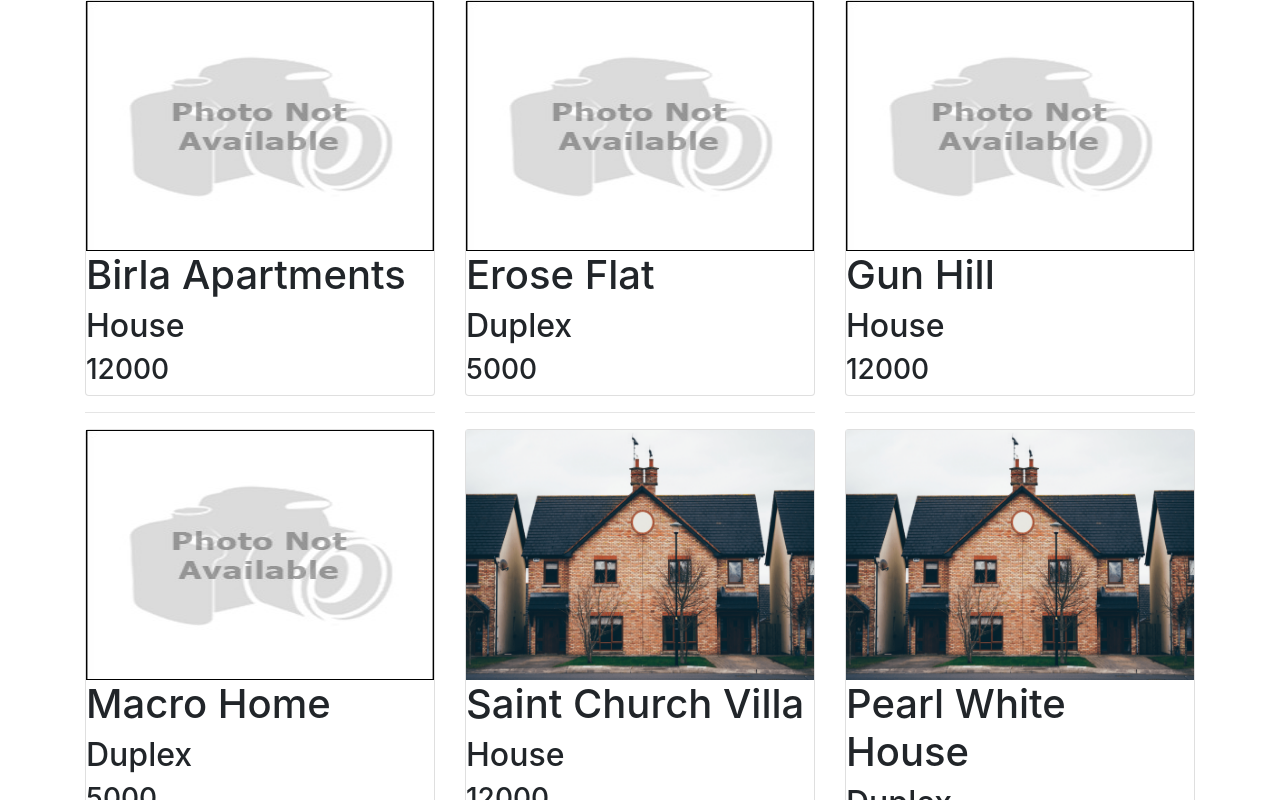
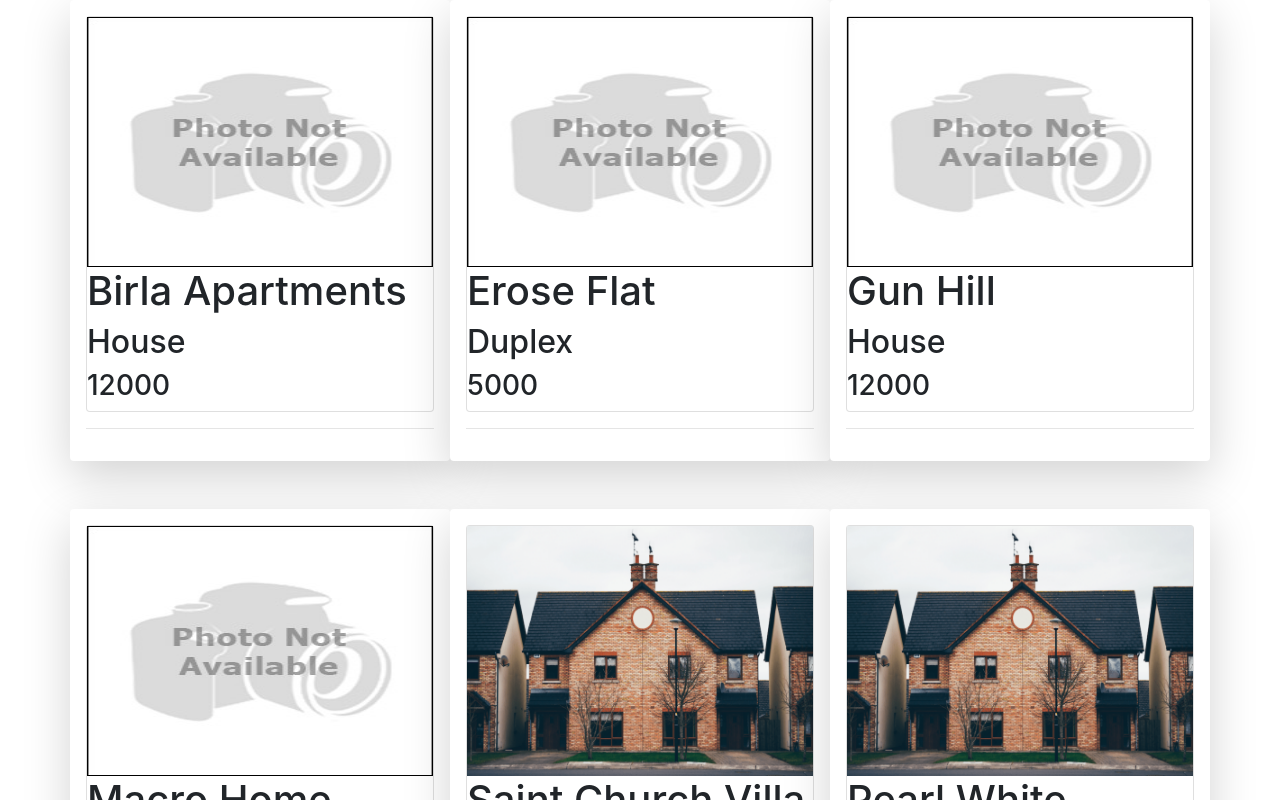
Before and after one commit to webtrainer-in/housing, an Angular app in the folder Housing-SPA/: page / in a window 1280 px wide. Shown: the top 800 px of the page. Built offline with nearby package versions, Linux system fonts and the light colour scheme.

Commit message:
Add Shadow to Property Card

```diff
--- a/Housing-SPA/src/app/property-card/property-card.component.html
+++ b/Housing-SPA/src/app/property-card/property-card.component.html
@@ -1,5 +1,5 @@
 <div class="row">
-    <div *ngFor="let property of Properties2" class="col-sm-4">
+    <div *ngFor="let property of Properties2" class="col-sm-4 shadow-lg p-3 mb-5 bg-white rounded cardcontainer">
         <div class="card">
             <img *ngIf="property.image" class="propImg" src="assets/images/{{property.image}}.png" alt="property image">
             <img *ngIf="!property.image" class="propImg" src="assets/images/propNA.png" alt="property image">
```
